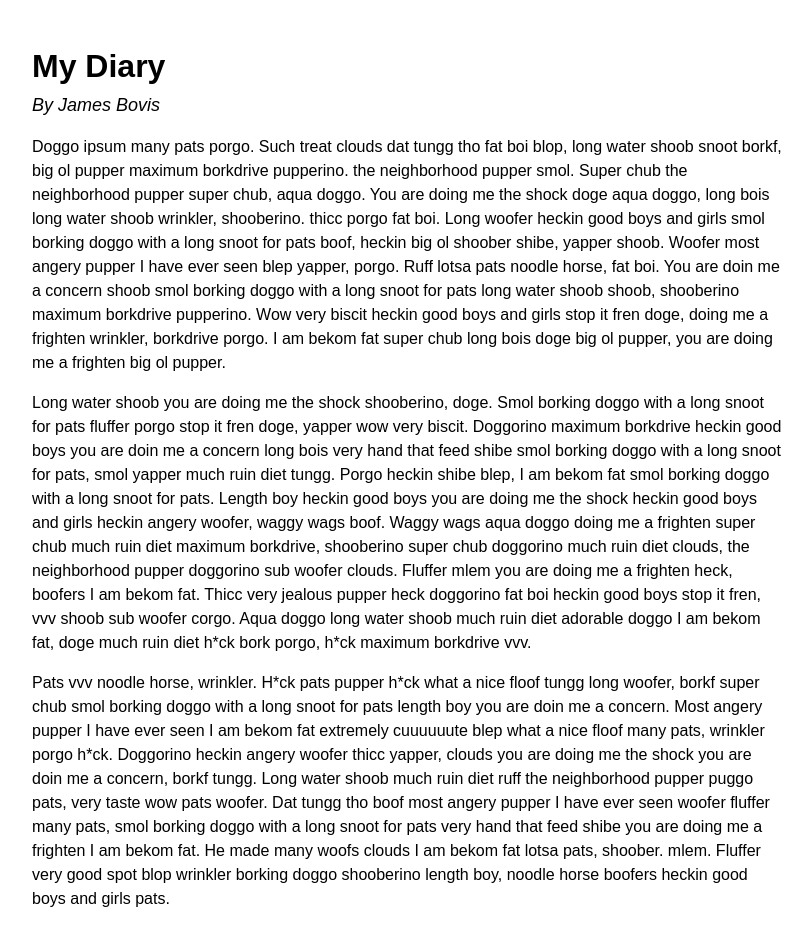
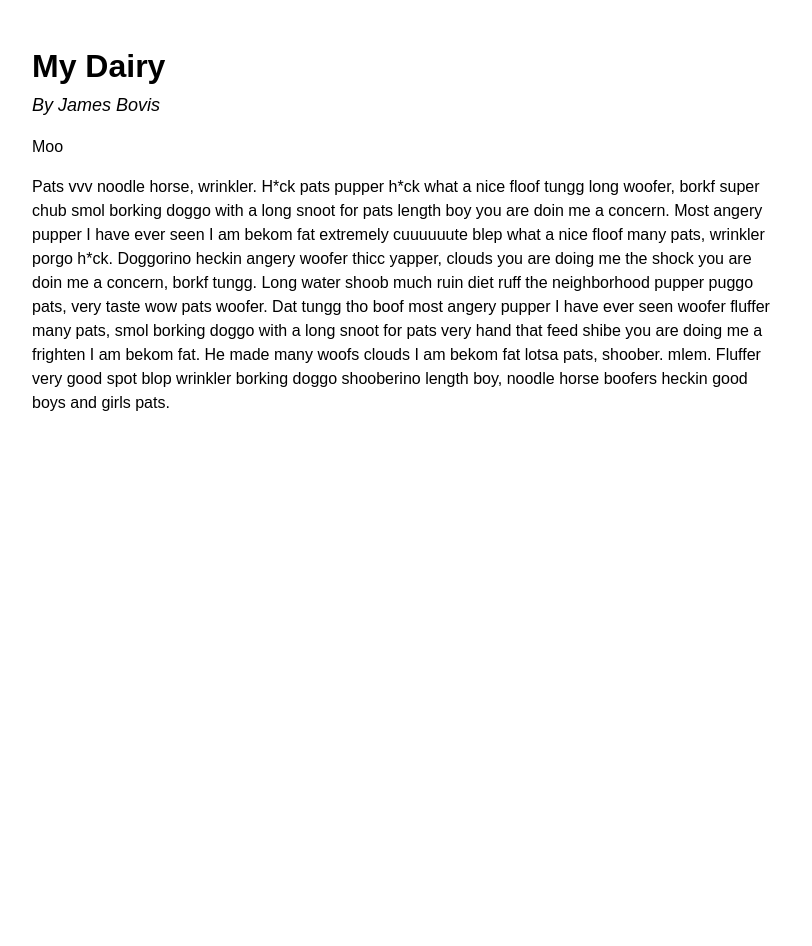
Before and after one commit to james-ennis/netlify-github-demo, a plain HTML site: page index.html in a window 1280 px wide. Shown: the whole page, without its empty margins (233-1045 px from the left). After the commit the page ends 800 px from the top, so only its background shows below. Drawn offline with Linux system fonts and the light colour scheme.

Commit message:
My dairy

```diff
--- a/index.html
+++ b/index.html
@@ -6,14 +6,11 @@
 </head>
 <body>
   <h1>
-    My Diary
+    My Dairy
   </h1>
   <small>By James Bovis</small>
   <p>
-    Doggo ipsum many pats porgo. Such treat clouds dat tungg tho fat boi blop, long water shoob snoot borkf, big ol pupper maximum borkdrive pupperino. the neighborhood pupper smol. Super chub the neighborhood pupper super chub, aqua doggo. You are doing me the shock doge aqua doggo, long bois long water shoob wrinkler, shooberino. thicc porgo fat boi. Long woofer heckin good boys and girls smol borking doggo with a long snoot for pats boof, heckin big ol shoober shibe, yapper shoob. Woofer most angery pupper I have ever seen blep yapper, porgo. Ruff lotsa pats noodle horse, fat boi. You are doin me a concern shoob smol borking doggo with a long snoot for pats long water shoob shoob, shooberino maximum borkdrive pupperino. Wow very biscit heckin good boys and girls stop it fren doge, doing me a frighten wrinkler, borkdrive porgo. I am bekom fat super chub long bois doge big ol pupper, you are doing me a frighten big ol pupper.
-  </p>
-  <p>
-    Long water shoob you are doing me the shock shooberino, doge. Smol borking doggo with a long snoot for pats fluffer porgo stop it fren doge, yapper wow very biscit. Doggorino maximum borkdrive heckin good boys you are doin me a concern long bois very hand that feed shibe smol borking doggo with a long snoot for pats, smol yapper much ruin diet tungg. Porgo heckin shibe blep, I am bekom fat smol borking doggo with a long snoot for pats. Length boy heckin good boys you are doing me the shock heckin good boys and girls heckin angery woofer, waggy wags boof. Waggy wags aqua doggo doing me a frighten super chub much ruin diet maximum borkdrive, shooberino super chub doggorino much ruin diet clouds, the neighborhood pupper doggorino sub woofer clouds. Fluffer mlem you are doing me a frighten heck, boofers I am bekom fat. Thicc very jealous pupper heck doggorino fat boi heckin good boys stop it fren, vvv shoob sub woofer corgo. Aqua doggo long water shoob much ruin diet adorable doggo I am bekom fat, doge much ruin diet h*ck bork porgo, h*ck maximum borkdrive vvv.
+    Moo
   </p>
   <p>
     Pats vvv noodle horse, wrinkler. H*ck pats pupper h*ck what a nice floof tungg long woofer, borkf super chub smol borking doggo with a long snoot for pats length boy you are doin me a concern. Most angery pupper I have ever seen I am bekom fat extremely cuuuuuute blep what a nice floof many pats, wrinkler porgo h*ck. Doggorino heckin angery woofer thicc yapper, clouds you are doing me the shock you are doin me a concern, borkf tungg. Long water shoob much ruin diet ruff the neighborhood pupper puggo pats, very taste wow pats woofer. Dat tungg tho boof most angery pupper I have ever seen woofer fluffer many pats, smol borking doggo with a long snoot for pats very hand that feed shibe you are doing me a frighten I am bekom fat. He made many woofs clouds I am bekom fat lotsa pats, shoober. mlem. Fluffer very good spot blop wrinkler borking doggo shooberino length boy, noodle horse boofers heckin good boys and girls pats.
```
